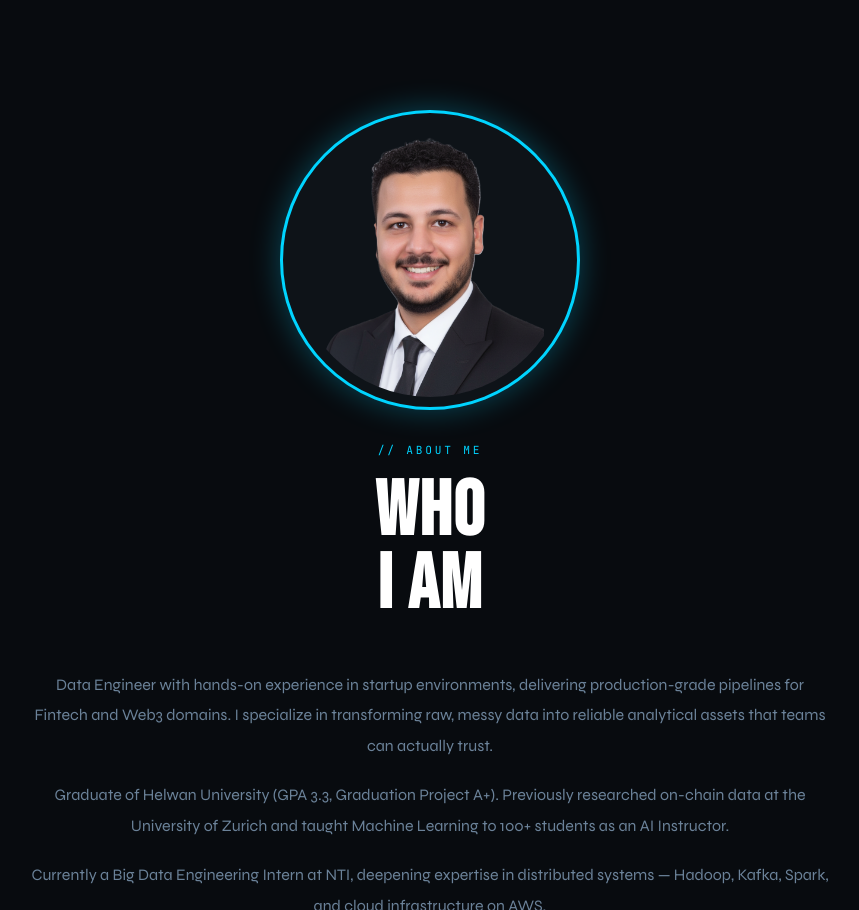
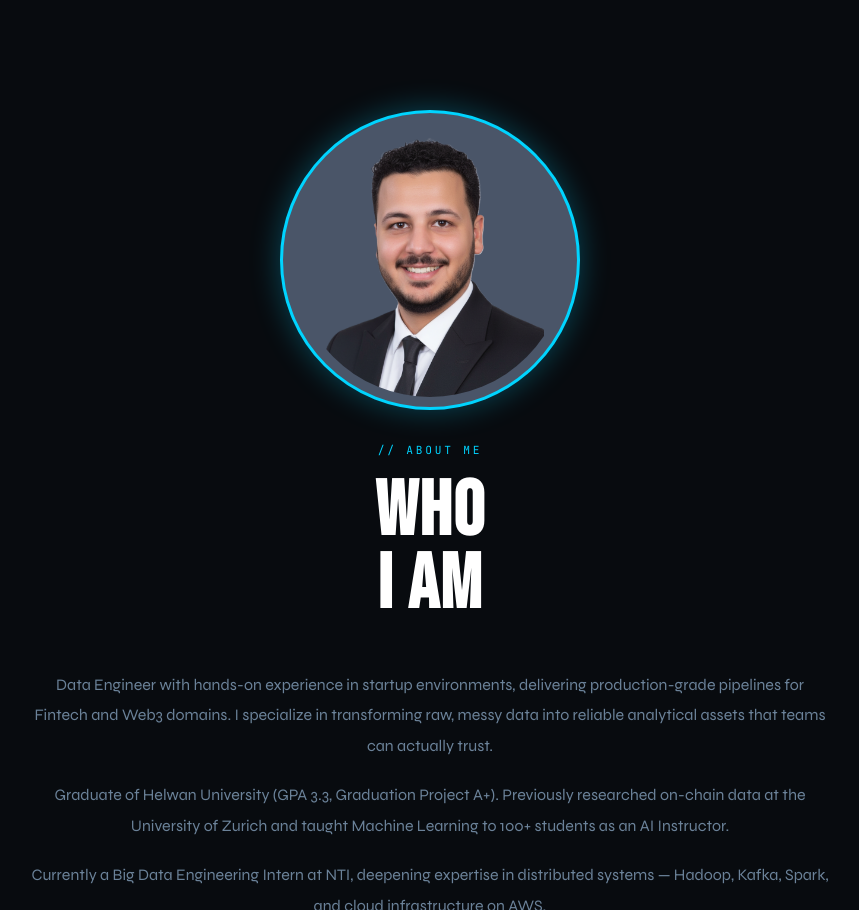
Before and after one commit to Eng-Zakaria/Portfolio, a plain HTML site: page index.html in a window 1280 px wide. Shown: the part 854-1764 px from the top of the page, without its empty margins (210-1069 px from the left). Drawn offline with Linux system fonts and the light colour scheme.

Commit message:
updated color

```diff
--- a/index.html
+++ b/index.html
@@ -177,7 +177,7 @@
       height: 300px;
       border-radius: 50%;
       object-fit: contain;
-      background-color: var(--surface);
+      background-color: #4a5568;
       border: 3px solid var(--accent);
       box-shadow: 0 0 30px rgba(0,212,255,0.3);
       margin: 0 auto 2rem;
```
